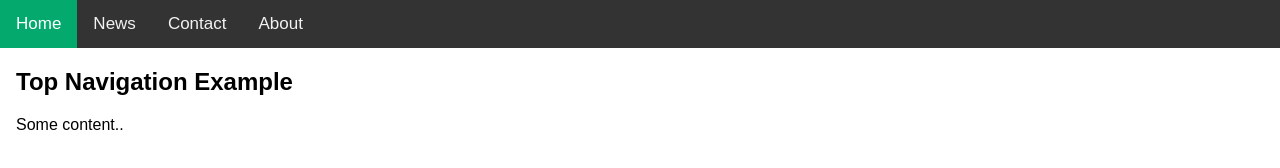
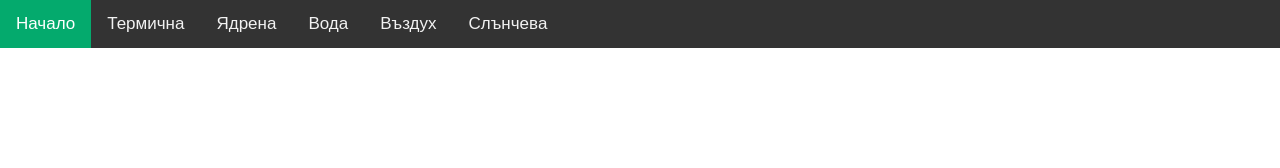
Before and after one commit to PGTKKmitProject/PGTKKmitProject.github.io, a plain HTML site: page index.html in a window 1280 px wide. Drawn offline with Linux system fonts and the light colour scheme.

Commit message:
Make navbar with propper things in it.

```diff
--- a/index.html
+++ b/index.html
@@ -10,15 +10,12 @@
   </head>
   <body>
     <div class="topnav">
-      <a class="active" href="#home">Home</a>
-      <a href="#news">News</a>
-      <a href="#contact">Contact</a>
-      <a href="#about">About</a>
-    </div>
-
-    <div style="padding-left:16px">
-      <h2>Top Navigation Example</h2>
-      <p>Some content..</p>
+      <a class="active" href="#home">Начало</a>
+      <a href="#news">Термична</a>
+      <a href="#contact">Ядрена</a>
+      <a href="#about">Вода</a>
+      <a href="#about">Въздух</a>
+      <a href="#about">Слънчева</a>
     </div>
   </body>
 </html>
```
